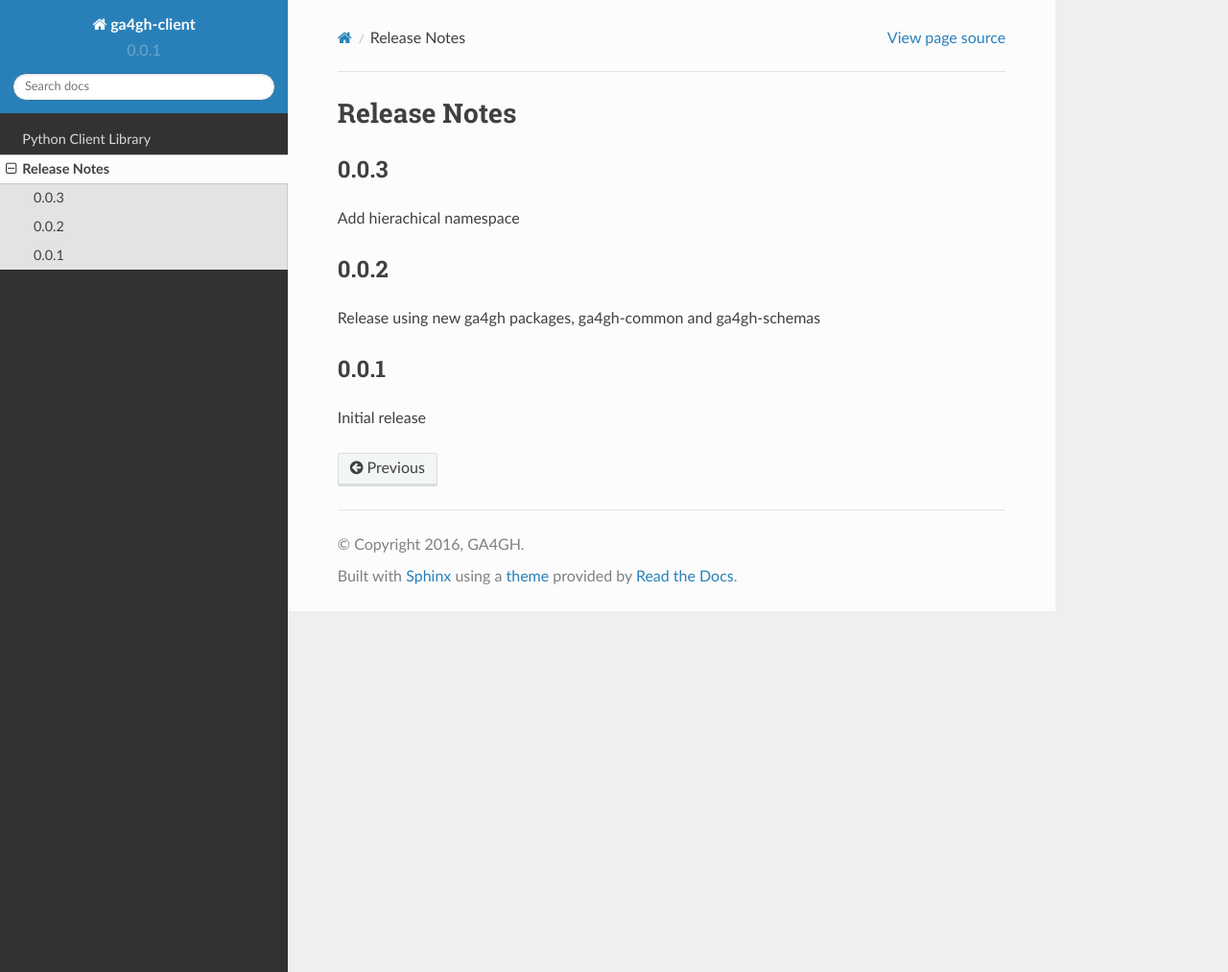
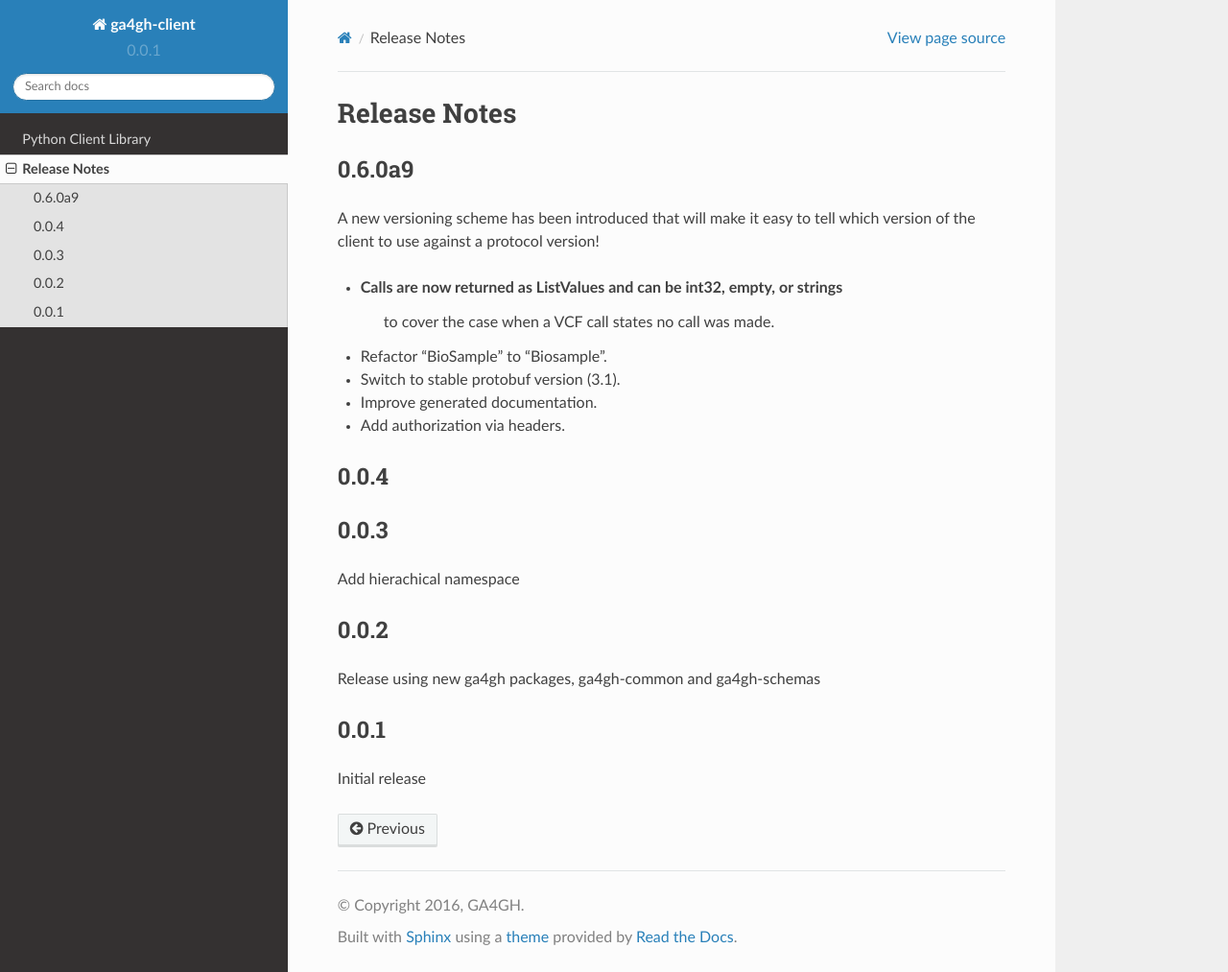
Before and after one commit to ga4gh/ga4gh-client, a Sphinx documentation site: the page built from docs/status.rst, in a window 1280 px wide and 1013 px high. Shown: the whole window at 96% size. Built offline with Sphinx 7.4.7 and the Read the Docs theme 2.0.0, drawn with Linux system fonts in a browser that asks for light colours.

Commit message:
Fix requirements, add release notes (#49)

```diff
--- a/constraints.txt
+++ b/constraints.txt
@@ -23,4 +23,4 @@
 #
 # ga4gh-schemas==0.1.0
 #
-git+git://github.com/ga4gh/schemas.git@master#egg=ga4gh_schemas
+# git+git://github.com/ga4gh/schemas.git@master#egg=ga4gh_schemas
--- a/docs/status.rst
+++ b/docs/status.rst
@@ -3,6 +3,25 @@
 +++++++++++++
 Release Notes
 +++++++++++++
+
+*******
+0.6.0a9
+*******
+
+A new versioning scheme has been introduced that will make it easy to tell
+which version of the client to use against a protocol version!
+
+* Calls are now returned as ListValues and can be int32, empty, or strings
+    to cover the case when a VCF call states no call was made.
+* Refactor "BioSample" to "Biosample".
+* Switch to stable protobuf version (3.1).
+* Improve generated documentation.
+* Add authorization via headers.
+
+*****
+0.0.4
+*****
+
 
 *****
 0.0.3
--- a/requirements.txt
+++ b/requirements.txt
@@ -4,6 +4,6 @@
 # These requirements are read directly into setup.py, so specify them
 # in the order that they should be in in setup.py
 ga4gh_common==0.0.5
-ga4gh_schemas
+ga4gh_schemas==0.6.0a9.post2
 requests
 protobuf==3.1.0.post1
```
